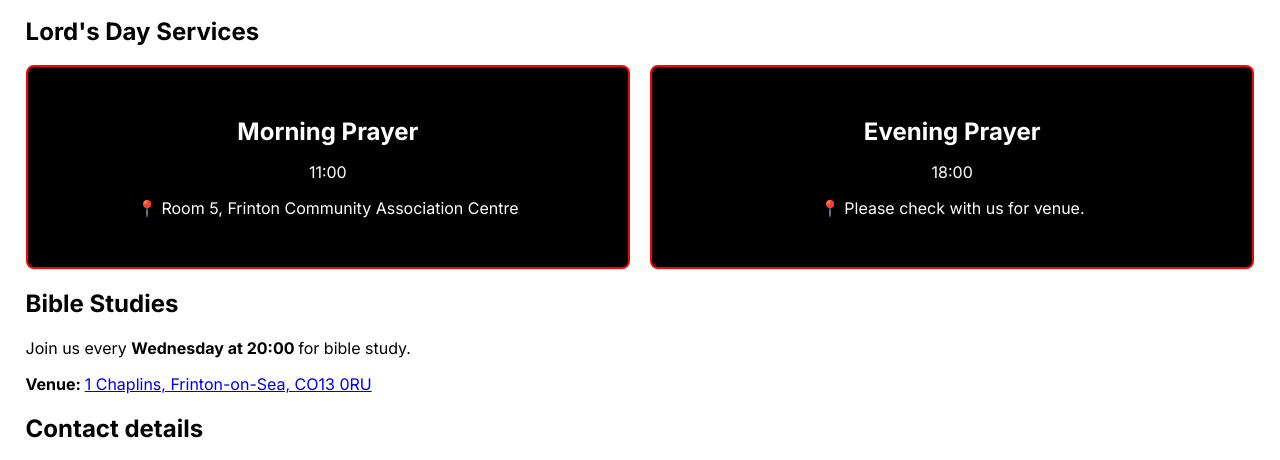
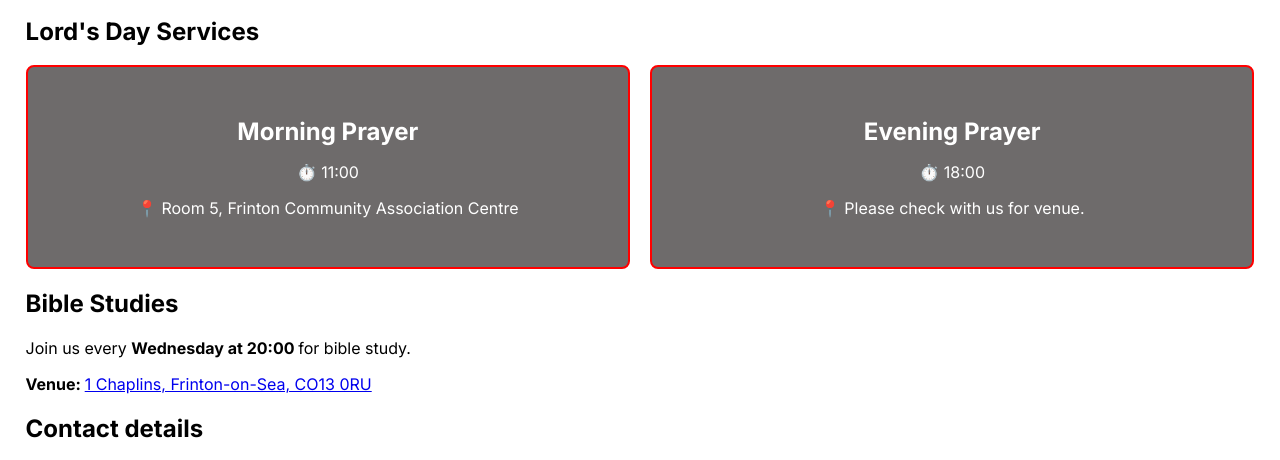
Before and after one commit to daniellievesley/HolyTrinityWebsite, a plain HTML site: page contact.html in a window 1280 px wide. Shown: the part 616-1076 px from the top of the page. Drawn offline with Linux system fonts and the light colour scheme.

Commit message:
tile colour and clock emoji

```diff
--- a/contact.html
+++ b/contact.html
@@ -41,9 +41,9 @@
         <h2> Lord's Day Services </h2>
         <div id="services">
             <div class="tile">
-                <p class="serviceTitle"> Morning Prayer </p> <p class='time'> 11:00 </p> <p> 📍 Room 5, Frinton Community Association Centre </p> </div>
+                <p class="serviceTitle"> Morning Prayer </p> <p class='time'> ⏱️ 11:00 </p> <p> 📍 Room 5, Frinton Community Association Centre </p> </div>
             <div class="tile">
-                <p class="serviceTitle"> Evening Prayer </p> <p class='time'> 18:00 </p> <p> 📍 Please check with us for venue. </p> </div>
+                <p class="serviceTitle"> Evening Prayer </p> <p class='time'> ⏱️ 18:00 </p> <p> 📍 Please check with us for venue. </p> </div>
             </div>
         </div>
 
--- a/styles.css
+++ b/styles.css
@@ -125,7 +125,7 @@ header p {
   .tile {
     flex: 1;             /* Makes both tiles equal width */
     height: 200px;
-    background:  #000000;
+    background:  #6e6b6b;
     color: white;
     border: 2px solid red;
     border-radius: 8px;
```
Also changed, not shown: index.html (+2 -2 lines).
